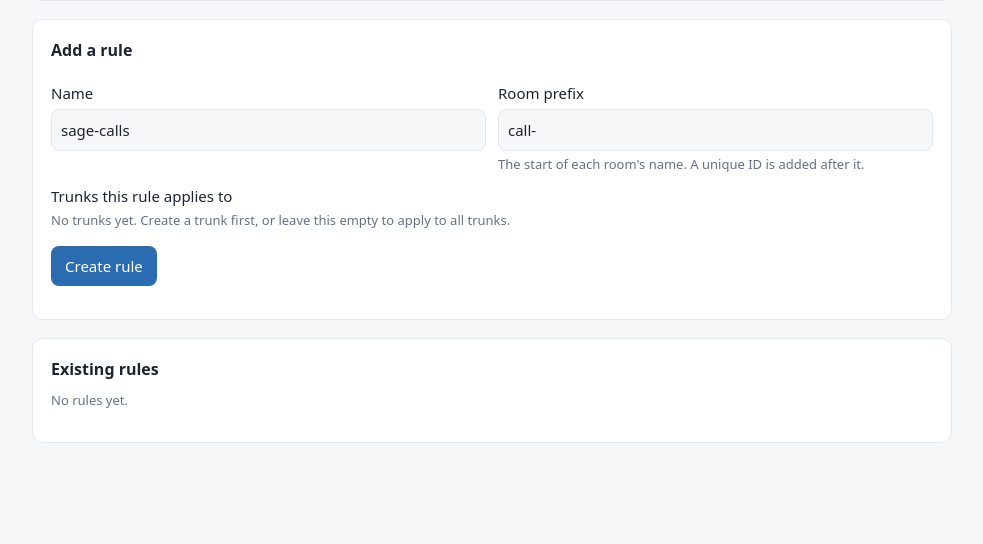
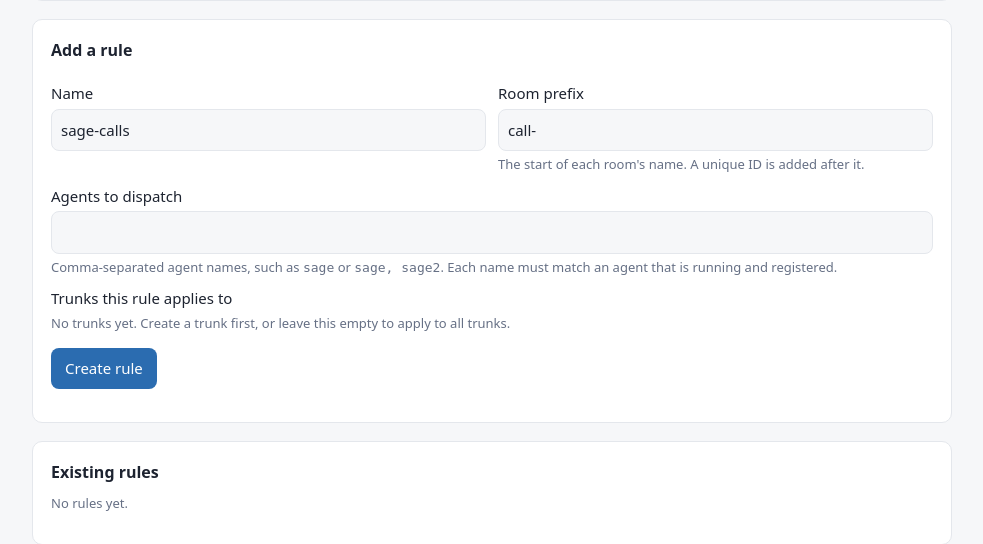
Before and after one commit to vivekx01/sage-voice-agent, a FastAPI app: template control/templates/rules.html in a window 1280 px wide. Shown: the part 189-733 px from the top of the page, without its empty margins (148-1131 px from the left). Run offline with FastAPI, Linux system fonts and the light colour scheme; the template is opened without the code that fills it, so the values that code supplies are empty.

Commit message:
Control app: choose agents on dispatch rules; setup_sip dispatch --agent
Co-Authored-By: Claude Sonnet 5 <noreply@anthropic.com>

```diff
--- a/control/app.py
+++ b/control/app.py
@@ -318,6 +318,7 @@ async def rules_context(request: Request) -> dict:
         "trunks": trunks,
         "error": rule_error or trunk_error,
         "overlap_warning": overlap,
+        "default_agent": AGENT_NAME,
         "user": request.session["user"],
     }
 
@@ -343,16 +344,31 @@ async def rule_edit_page(request: Request, rule_id: str):
     )
 
 
+def parse_agents(raw: str) -> list[str]:
+    """Turn 'sage, sage2' into ['sage', 'sage2'], dropping blanks and duplicates."""
+    names: list[str] = []
+    for part in raw.split(","):
+        name = part.strip()
+        if name and name not in names:
+            names.append(name)
+    return names
+
+
 @app.post("/rules")
 async def create_rule(
     request: Request,
     name: str = Form(...),
     room_prefix: str = Form(ROOM_PREFIX),
+    agents: str = Form(AGENT_NAME),
     trunk_ids: list[str] = Form([]),
 ):
     require_login(request)
     prefix = room_prefix.strip() or ROOM_PREFIX
     selected = [t for t in trunk_ids if t]
+    agent_names = parse_agents(agents)
+    if not agent_names:
+        request.session["flash"] = {"kind": "error", "text": "Enter at least one agent name, such as sage."}
+        return RedirectResponse("/rules", status_code=303)
 
     async def action():
         async with lk_client() as lk:
@@ -363,12 +379,16 @@ async def create_rule(
                     rule=api.SIPDispatchRule(
                         dispatch_rule_individual=api.SIPDispatchRuleIndividual(room_prefix=prefix),
                     ),
-                    room_config=api.RoomConfiguration(agents=[api.RoomAgentDispatch(agent_name=AGENT_NAME)]),
+                    room_config=api.RoomConfiguration(
+                        agents=[api.RoomAgentDispatch(agent_name=a) for a in agent_names],
+                    ),
                 )
             )
 
     scope = f"{len(selected)} trunk(s)" if selected else "all trunks"
-    return await lk_action(request, "/rules", action, f"Dispatch rule created for {scope}.")
+    return await lk_action(
+        request, "/rules", action, f"Dispatch rule created for {scope}, dispatching {', '.join(agent_names)}."
+    )
 
 
 @app.post("/rules/{rule_id}/edit")
@@ -377,26 +397,39 @@ async def update_rule(
     rule_id: str,
     name: str = Form(...),
     room_prefix: str = Form(ROOM_PREFIX),
+    agents: str = Form(AGENT_NAME),
     trunk_ids: list[str] = Form([]),
 ):
     require_login(request)
     prefix = room_prefix.strip() or ROOM_PREFIX
     selected = [t for t in trunk_ids if t]
-    existing = await fetch_rule(rule_id)
-    current = existing["trunk_ids"] if existing else []
+    agent_names = parse_agents(agents)
+    if not agent_names:
+        request.session["flash"] = {"kind": "error", "text": "Enter at least one agent name, such as sage."}
+        return RedirectResponse("/rules", status_code=303)
 
     async def action():
         async with lk_client() as lk:
-            await lk.sip.update_dispatch_rule_fields(
-                rule_id,
-                name=name.strip(),
-                trunk_ids=list_update(current, selected),
-                rule=api.SIPDispatchRule(
-                    dispatch_rule_individual=api.SIPDispatchRuleIndividual(room_prefix=prefix),
-                ),
+            # Replace the whole rule. LiveKit doesn't let us change the agent list on its own,
+            # so read the current rule, change the parts we need, and write it back.
+            items = (await lk.sip.list_dispatch_rule(api.ListSIPDispatchRuleRequest())).items
+            raw = next((x for x in items if x.sip_dispatch_rule_id == rule_id), None)
+            if raw is None:
+                raise ValueError("That rule no longer exists.")
+            raw.name = name.strip()
+            raw.rule.CopyFrom(
+                api.SIPDispatchRule(dispatch_rule_individual=api.SIPDispatchRuleIndividual(room_prefix=prefix))
             )
+            del raw.trunk_ids[:]
+            raw.trunk_ids.extend(selected)
+            del raw.room_config.agents[:]
+            for agent_name in agent_names:
+                raw.room_config.agents.add(agent_name=agent_name)
+            await lk.sip.update_dispatch_rule(rule_id, raw)
 
-    return await lk_action(request, "/rules", action, "Dispatch rule updated.")
+    return await lk_action(
+        request, "/rules", action, f"Dispatch rule updated. Agents: {', '.join(agent_names)}."
+    )
 
 
 @app.post("/rules/{rule_id}/delete")
--- a/control/templates/rule_edit.html
+++ b/control/templates/rule_edit.html
@@ -16,6 +16,10 @@
       </div>
     </div>
 
+    <label for="agents">Agents to dispatch</label>
+    <input id="agents" name="agents" value="{{ rule.agents | join(', ') }}" required>
+    <div class="hint">Comma-separated agent names. Each must match an agent that is running and registered.</div>
+
     <label>Trunks this rule applies to</label>
     {% for t in trunks %}
     <label style="font-weight:400;display:flex;gap:8px;align-items:center;margin:6px 0;">
--- a/control/templates/rules.html
+++ b/control/templates/rules.html
@@ -31,6 +31,13 @@
         <input id="room_prefix" name="room_prefix" value="call-" required>
         <div class="hint">The start of each room's name. A unique ID is added after it.</div>
       </div>
+    </div>
+
+    <label for="agents">Agents to dispatch</label>
+    <input id="agents" name="agents" value="{{ default_agent }}" required>
+    <div class="hint">
+      Comma-separated agent names, such as <code>sage</code> or <code>sage, sage2</code>.
+      Each name must match an agent that is running and registered.
     </div>
 
     <label>Trunks this rule applies to</label>
```
Also changed, not shown: setup_sip.py (+19 -11 lines).
